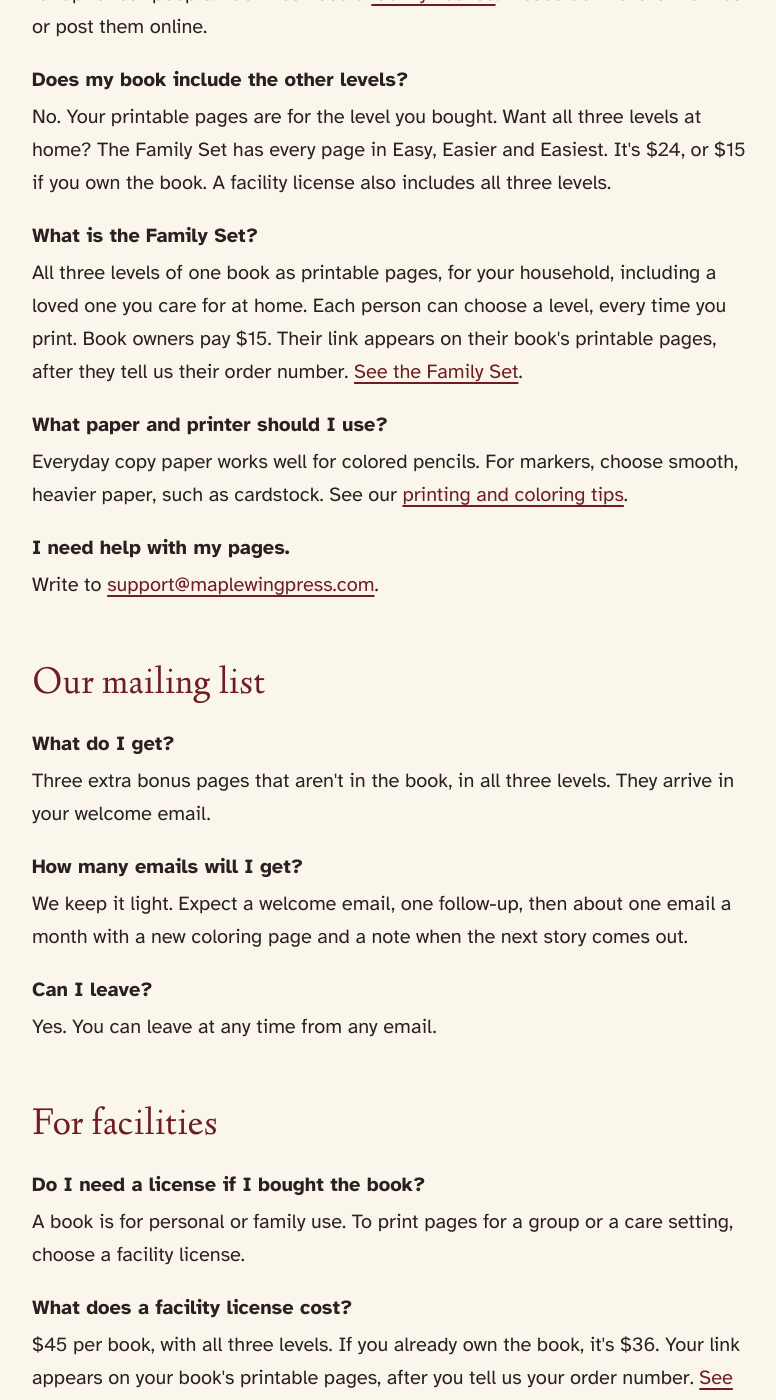
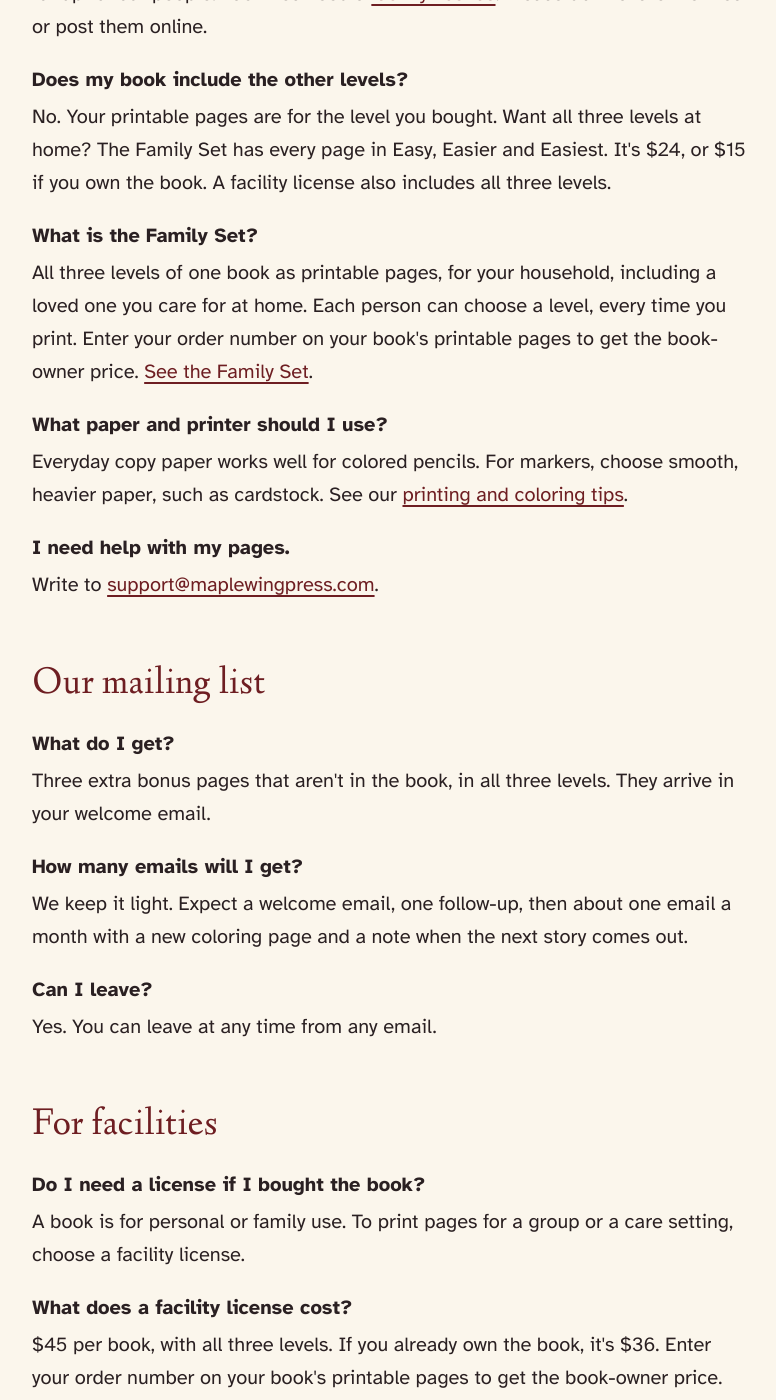
Before and after one commit to maplewingpress/maplewingpress, a Jekyll site: the page built from faq/index.html, in a window 1280 px wide and 1400 px high, scrolled down 1640 px. Shown: the whole window, without its empty margins (248-1024 px from the left). Built offline with Jekyll 4.4.1, drawn with Linux system fonts in a browser that asks for light colours.

Commit message:
Copywriter's book-owner price wording
Co-Authored-By: Claude Opus 5.5 (1M context) <noreply@anthropic.com>
Claude-Session: https://claude.ai/code/session_01ExhB8rXZm56c3hBbj4GzvL

```diff
--- a/_includes/family-set.html
+++ b/_includes/family-set.html
@@ -17,7 +17,7 @@
   {% if include.owner %}
   <p><strong>Because you own this book, you pay $15.</strong> Your book-owner link appears with your download, after you tell us your order number.</p>
   {% else %}
-  <p>Already have the book? You pay $15. Your book's printable pages show you how.</p>
+  <p>Already have the book? Enter your order number on your book's printable pages to get the $15 book-owner price.</p>
   {% endif %}
   {% if include.owner %}
   {% elsif site.family_set_url and site.family_set_url != "" %}
--- a/facilities/index.html
+++ b/facilities/index.html
@@ -20,7 +20,7 @@ collection_notify_url: ""
   <h2 id="price-h">One price. No counting.</h2>
   <p class="price">$45 per book</p>
   <p>One payment covers all three levels of the book (Easy, Easier and Easiest), about 150 pages, for one location.</p>
-  <p><strong>Already own the book?</strong> You pay $36. Your book's printable pages show you how.</p>
+  <p>Already have the book? Enter your order number on your book's printable pages to get the $36 book-owner price.</p>
   <p><strong>More than one location?</strong> Email <a href="mailto:{{ site.facilities_email }}">{{ site.facilities_email }}</a> and we'll work out a fair price.</p>
   <ul>
     <li>Print as many copies as you like, for as long as you like</li>
@@ -81,7 +81,7 @@ collection_notify_url: ""
   <dt>Do I need a license if I bought the book?</dt>
   <dd>A book is for personal or family use. To print pages for a group or a care setting, choose a facility license.</dd>
   <dt>Why is it less if we own the book?</dt>
-  <dd>You've already bought the story once, so you pay $36. Tell us your order number on your book's printable pages, and your book-owner link appears with your download.</dd>
+  <dd>You've already bought the story once, so you pay $36. Enter your order number on your book's printable pages to get the book-owner price.</dd>
   <dt>Why do you need our email?</dt>
   <dd>It's where we send your license certificate and download link, so you can come back and print again anytime. We'll also send license holders a short note when a new book or the collection license is ready, never the monthly newsletter unless you join it. You can unsubscribe anytime.</dd>
   <dt>Can we get an invoice or W-9?</dt>
--- a/faq/index.html
+++ b/faq/index.html
@@ -33,7 +33,7 @@ description: Answers to common questions about Maplewing Dreams coloring books,
   <dt>Does my book include the other levels?</dt>
   <dd>No. Your printable pages are for the level you bought. Want all three levels at home? The Family Set has every page in Easy, Easier and Easiest. It's $24, or $15 if you own the book. A facility license also includes all three levels.</dd>
   <dt>What is the Family Set?</dt>
-  <dd>All three levels of one book as printable pages, for your household, including a loved one you care for at home. Each person can choose a level, every time you print. Book owners pay $15. Their link appears on their book's printable pages, after they tell us their order number. <a href="{{ '/dreams/halloween/' | relative_url }}#family-set-title">See the Family Set</a>.</dd>
+  <dd>All three levels of one book as printable pages, for your household, including a loved one you care for at home. Each person can choose a level, every time you print. Enter your order number on your book's printable pages to get the book-owner price. <a href="{{ '/dreams/halloween/' | relative_url }}#family-set-title">See the Family Set</a>.</dd>
   <dt>What paper and printer should I use?</dt>
   <dd>Everyday copy paper works well for colored pencils. For markers, choose smooth, heavier paper, such as cardstock. See our <a href="{{ '/dreams/printing-tips/' | relative_url }}">printing and coloring tips</a>.</dd>
   <dt>I need help with my pages.</dt>
@@ -55,7 +55,7 @@ description: Answers to common questions about Maplewing Dreams coloring books,
   <dt>Do I need a license if I bought the book?</dt>
   <dd>A book is for personal or family use. To print pages for a group or a care setting, choose a facility license.</dd>
   <dt>What does a facility license cost?</dt>
-  <dd>$45 per book, with all three levels. If you already own the book, it's $36. Your link appears on your book's printable pages, after you tell us your order number. <a href="{{ '/facilities/' | relative_url }}">See facility licenses</a>.</dd>
+  <dd>$45 per book, with all three levels. If you already own the book, it's $36. Enter your order number on your book's printable pages to get the book-owner price. <a href="{{ '/facilities/' | relative_url }}">See facility licenses</a>.</dd>
   <dt>What counts as one location?</dt>
   <dd>One building or home at one street address. An adult family home counts as one location.</dd>
   <dt>We have more than one location.</dt>
```
